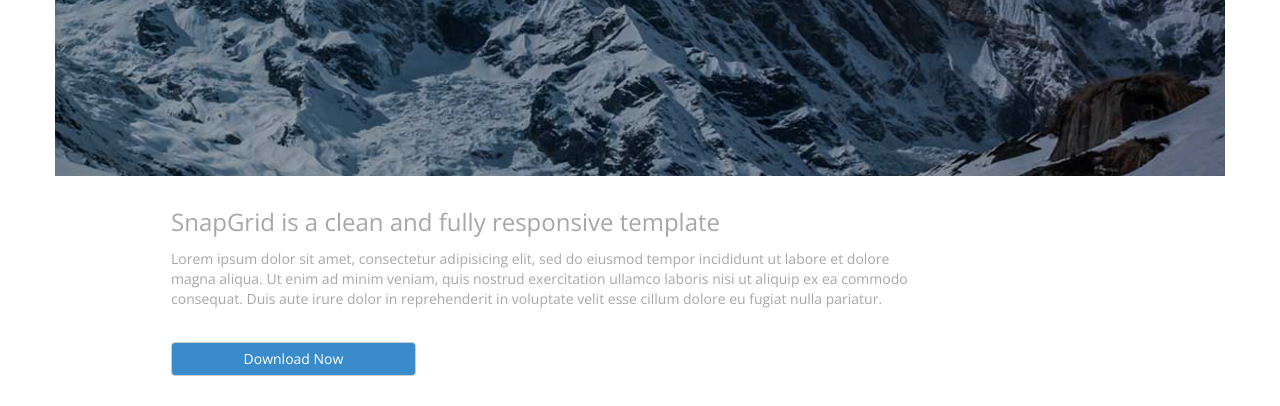
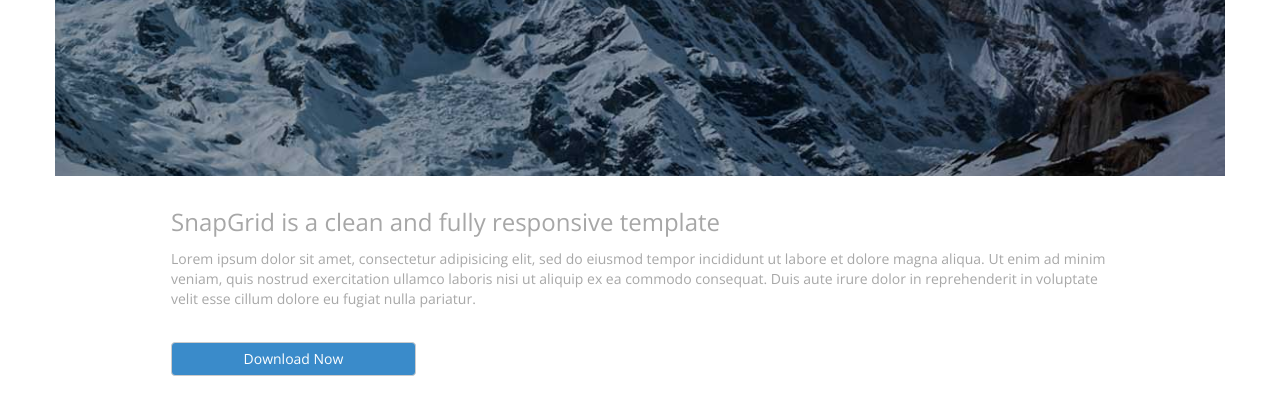
Before and after one commit to noelfarris/bootstrap-grid, a website: page index.html in a window 1280 px wide. Shown: the part 318-724 px from the top of the page. Drawn offline with nearby package versions, Linux system fonts and the light colour scheme.

Commit message:
almost stage02

```diff
--- a/index.html
+++ b/index.html
@@ -33,7 +33,7 @@
                 <h1>SnapGrid</h1>
                 <p class="center">Make your photography portfolio in minutes with just a few simple clicks.</p>
             </div>
-            <div class="col-xs-12 col-sm-8 description">
+            <div class="col-xs-10 col-sm-10 description">
                 <h3>SnapGrid is a clean and fully responsive template</h3>
                 <p>Lorem ipsum dolor sit amet, consectetur adipisicing elit, sed do eiusmod tempor incididunt ut labore et dolore magna aliqua. Ut enim ad minim veniam, quis nostrud exercitation ullamco laboris nisi ut aliquip ex ea commodo consequat. Duis aute irure dolor in reprehenderit in voluptate velit esse cillum dolore eu fugiat nulla pariatur.</p>
                 <div class="button">
```
